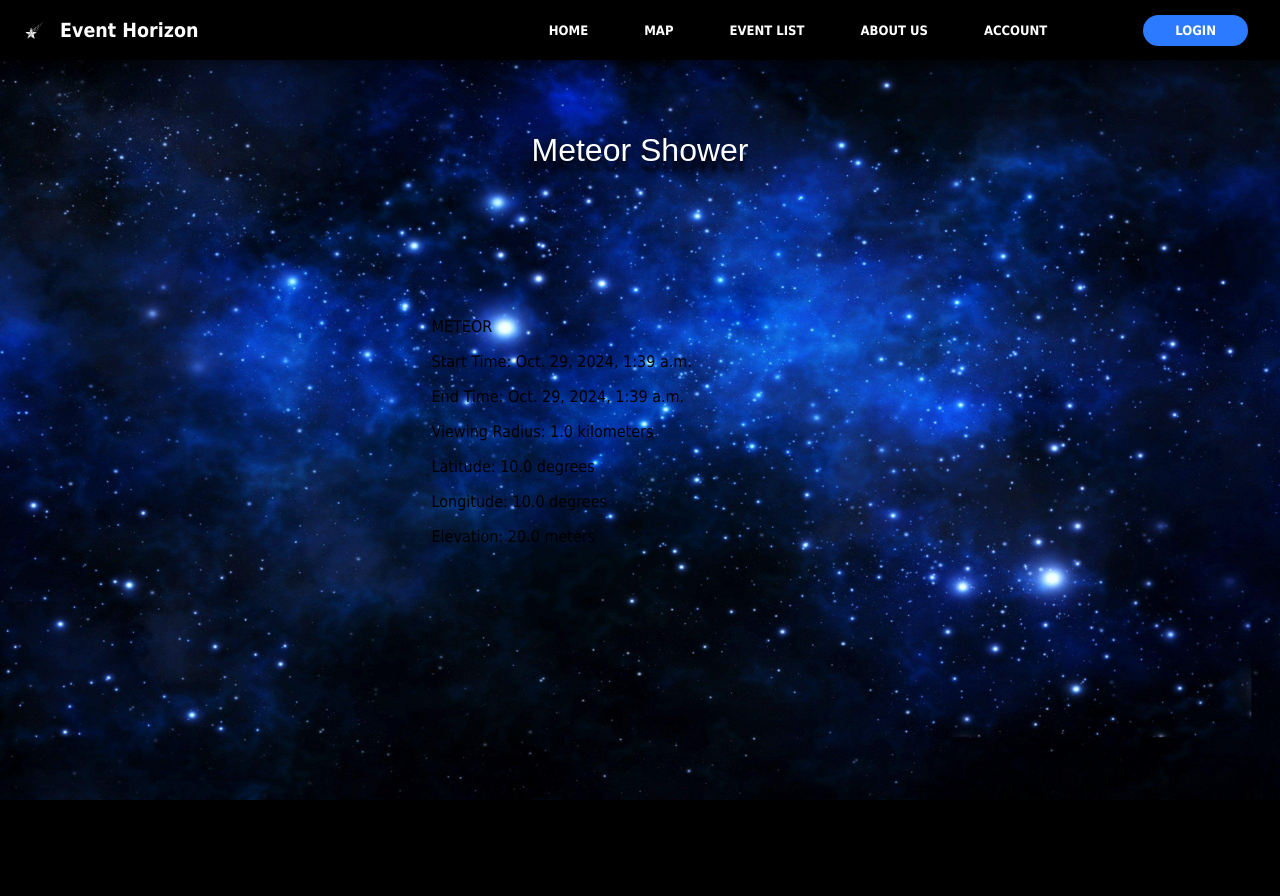
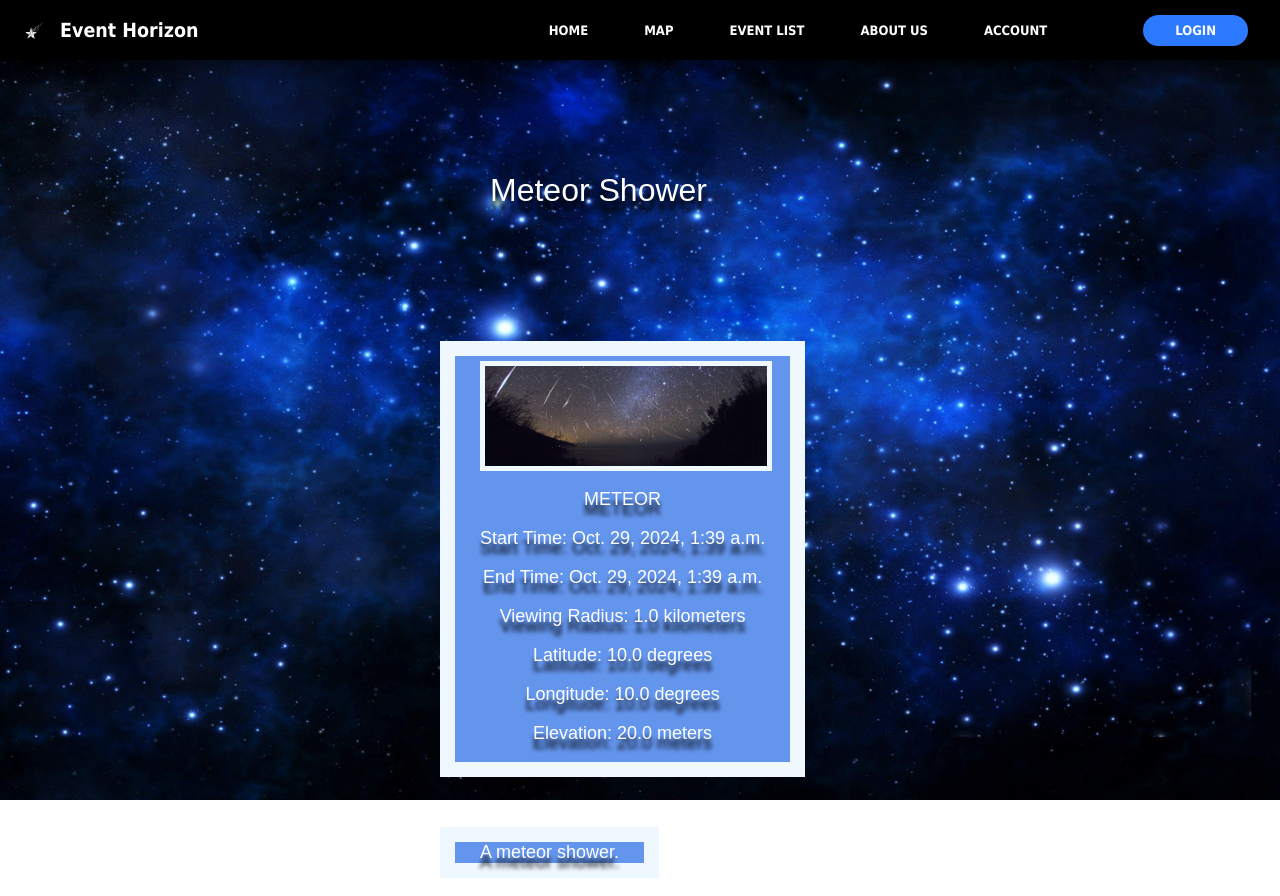
Before and after one commit to adiazpar/star-view, a Django app: page /list/3 in a window 1280 px wide. Before the commit the page ends 800 px from the top, so only its background shows below. Run offline with Django 4.2, Linux system fonts and the light colour scheme; data comes from the database, SQL or seed files in the repository; both versions use the stored data as it was after the commit; some libraries are stand-ins or nearby versions.

Commit message:
Styled detail page, added new icons, restyles list page.

```diff
--- a/stars_app/models.py
+++ b/stars_app/models.py
@@ -26,6 +26,7 @@ class CelestialEvent(models.Model):
         ('PLANET', 'Planetary Event'),
         ('AURORA', 'Aurora'),
         ('OTHER', 'Other'),
+        ('COMET', 'Comet'),
     ]
 
     name = models.CharField(max_length=200)
--- a/stars_app/templates/stars_app/details.html
+++ b/stars_app/templates/stars_app/details.html
@@ -1,13 +1,24 @@
 {% extends "stars_app/base.html" %}
-{% block body_class %}list-page{% endblock %}
+{% block body_class %}details-page{% endblock %}
 
 {% block content %}
-    <div class="list_container">
-        <div class="list-header">
+    <div class="details-container">
+        <div class="details-header">
             <p>{{ event.name }}</p>
         </div>
 
-        <div>
+        <div class="details-item">
+            {% if event.event_type == "COMET" %}
+                <img src='/static/images/comet-pic.jpg' class="list-icon" width="100" height="100"></img>
+            {% elif event.event_type == "ECLIPSE" %}
+                <img src='/static/images/eclipse_icon.jpg' class="list-icon" width="100" height="100"></img>
+            {% elif event.event_type == "METEOR" %}
+                <img src='/static/images/meteor-icon.jpg' class="list-icon" width="100" height="100"></img>
+            {% elif event.event_type == "PLANET" %}
+                <img src='/static/images/planet-icon.jpg' class="list-icon" width="100" height="100"></img>
+            {% elif event.event_type == "AURORA" %}
+                <img src='/static/images/aurora-icon.jpg' class="list-icon" width="100" height="100"></img>
+            {% endif %}
             <p>{{ event.event_type }}</p>
             <p>Start Time: {{ event.start_time }}</p>
             <p>End Time: {{ event.end_time }}</p>
@@ -16,5 +27,7 @@
             <p>Longitude: {{ event.location.longitude }} degrees</p>
             <p>Elevation: {{ event.location.elevation }} meters</p>
         </div>
+
+        <p class="details-description">{{ event.description }}</p>
     </div>
 {% endblock %}
--- a/static/css/styles.css
+++ b/static/css/styles.css
@@ -433,7 +433,7 @@ body {
 
 .list-container {
     padding: 40px;
-    width: 500px;
+    width: auto;
 }
 
 .list-header {
@@ -454,9 +454,10 @@ body {
     text-shadow: 0 10px 4px black;
     text-align: center;
     color: white;
-    display: inline-block;
+    display: inline-grid;
     margin-left: 50px;
     margin-right: 50px;
+    margin-top: 50px;
     padding-left: 25px;
     padding-right: 25px;
     border: 15px solid aliceblue;
@@ -469,4 +470,74 @@ body {
     margin: 5px;
     border: 5px solid aliceblue;
     object-fit: cover;
+    display: block;
+    margin-left: auto;
+    margin-right: auto;
+    width: 99%;
 }
+
+/* ---------------------------------------------------------------- */
+/* Event Details Page Styling */
+.details-page {
+    display: flex;
+    margin: 0;
+    height: 100vh;
+    justify-content: center;
+    background-image: url('/static/images/list_bkg.jpg');
+    background-size: cover;
+    background-position: center;
+    background-repeat: no-repeat;
+}
+
+.details-container {
+    padding: 40px;
+    width: 500px;
+}
+
+.details-header {
+    display: flex;
+    font-size: xx-large;
+    font-family: Arial, sans-serif;
+    padding: 100px;
+    text-shadow: 0 10px 4px black;
+    text-decoration: none;
+    text-align: center;
+    color: white;
+}
+
+.details-item {
+    font-size: large;
+    font-family: Arial, sans-serif;
+    list-style-type: none;
+    text-shadow: 0 10px 4px black;
+    text-align: center;
+    color: white;
+    display: inline-block;
+    margin-left: 50px;
+    margin-right: 50px;
+    padding-left: 25px;
+    padding-right: 25px;
+    border: 15px solid aliceblue;
+    background: cornflowerblue;
+    background-position: center;
+    background-size:cover;
+}
+
+.details-description {
+    font-size: large;
+    font-family: Arial, sans-serif;
+    list-style-type: none;
+    text-shadow: 0 10px 4px black;
+    text-align: center;
+    color: white;
+    display: inline-block;
+    margin-left: 50px;
+    margin-right: 50px;
+    margin-top: 50px;
+    padding-left: 25px;
+    padding-right: 25px;
+    border: 15px solid aliceblue;
+    background: cornflowerblue;
+    background-position: center;
+    background-size:cover;
+}
```
Also changed, not shown: stars_app/templates/stars_app/list.html (+8 -2 lines), db.sqlite3, stars_app/migrations/0007_alter_celestialevent_event_type.py (added), static/images/meteor-icon.jpg (added), static/images/planet-icon.jpg (added), 1 other file.
